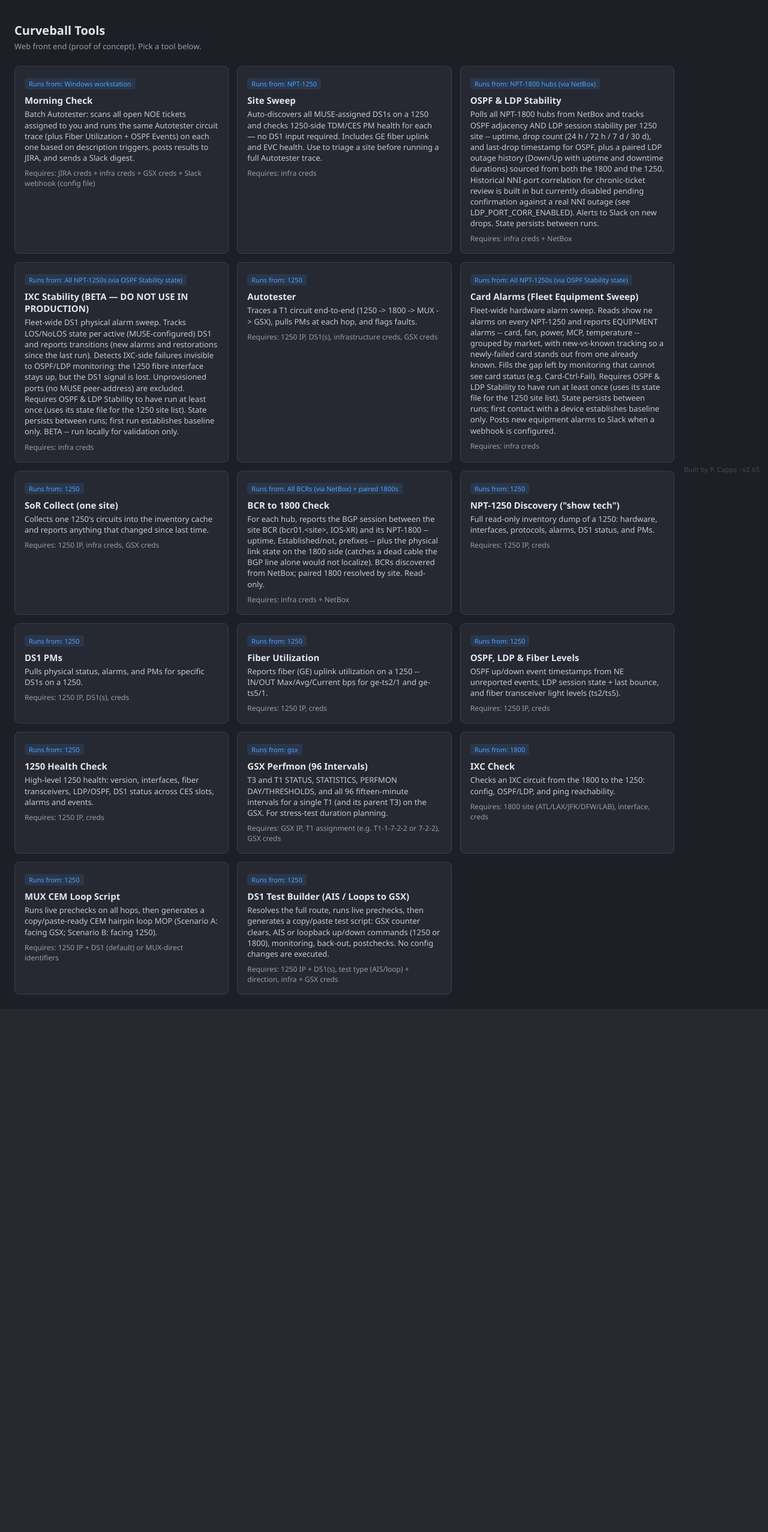
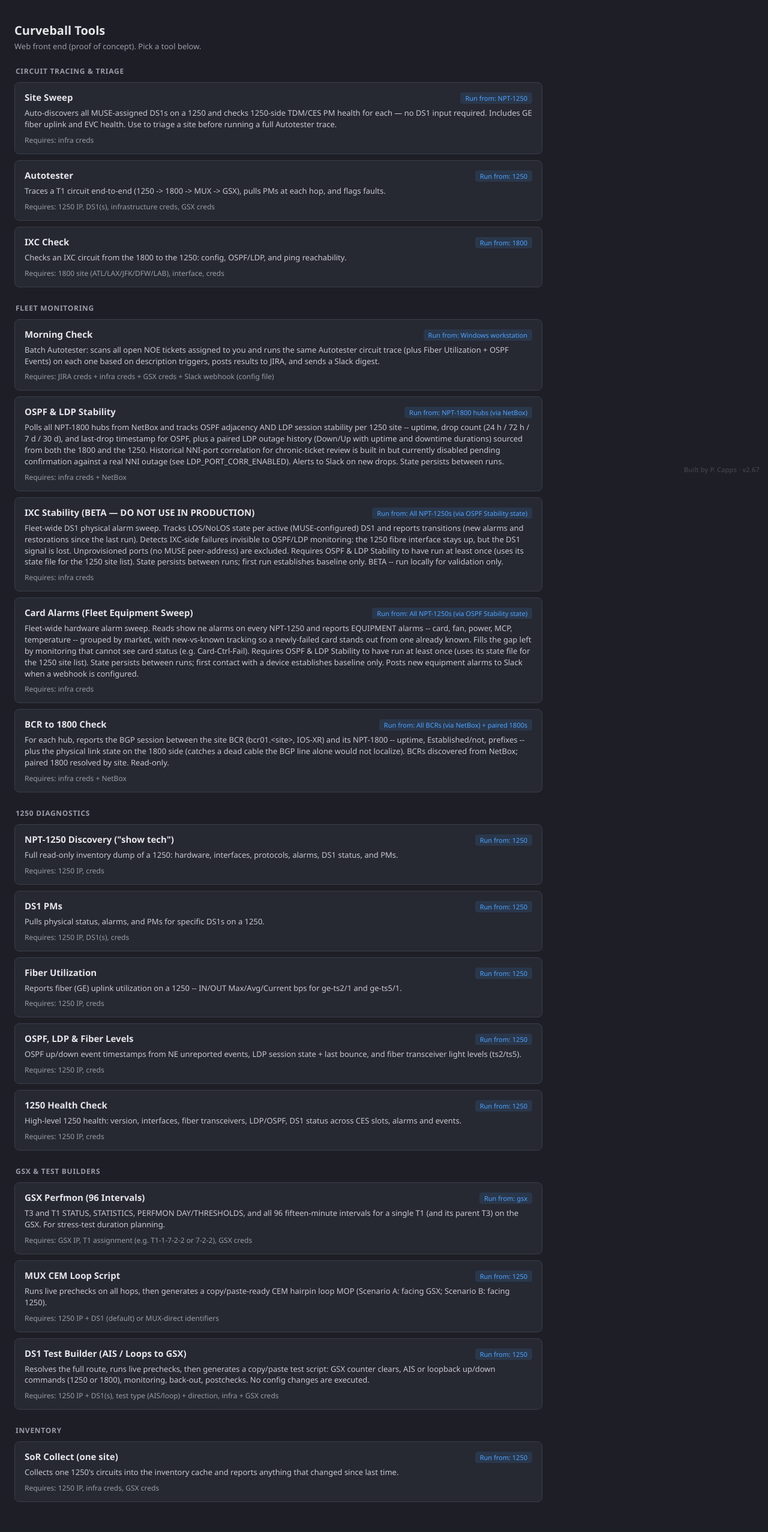
Before and after one commit to pcapps-BW/Curveball-Tools, a Flask app: page / in a window 1280 px wide. Shown: the whole page at 60% size. Before the commit the page ends 1658 px from the top, so only its background shows below. Run offline with Flask 3, Linux system fonts and the light colour scheme.

Commit message:
v2.66-v2.67: grouped-list home page with Run from: tags

```diff
--- a/app.py
+++ b/app.py
@@ -65,7 +65,7 @@ app = Flask(__name__)
 
 # Shown next to the "Built by P. Capps" watermark on every page.
 # Bump this with each release (keep in sync with CHANGELOG.md).
-APP_VERSION = "v2.65"
+APP_VERSION = "v2.67"
 
 
 @app.context_processor
@@ -405,18 +405,48 @@ _TOOL_MODULES = [
 ]
 
 
+# Home-page grouping. Keyed by module name so it lives in one place (not spread
+# across 17 TOOL_INFO dicts). A module not listed here still appears -- it falls
+# into "Other" at the bottom -- so a newly added tool is never silently dropped.
+TOOL_CATEGORIES = [
+    ("Circuit Tracing & Triage",
+        ["autotester_standalone", "site_sweep", "interface_check"]),
+    ("Fleet Monitoring",
+        ["morning_check", "ospf_stability", "ixc_stability", "card_alarms",
+         "bcr_1800_check"]),
+    ("1250 Diagnostics",
+        ["npt1250_discovery", "ds1_pms", "fiber_util", "ospf_events",
+         "health_check"]),
+    ("GSX & Test Builders",
+        ["gsx_perfmon", "mux_loop_script", "ds1_gsx_test"]),
+    ("Inventory",
+        ["sor_collect"]),
+]
+
+
 @app.route("/")
 def home():
-    tools = []
+    by_name = {}
     for mod in _TOOL_MODULES:
         info = mod.TOOL_INFO
-        tools.append({
+        by_name[mod.__name__] = {
             "name": info["name"], "ran_from": info["ran_from"],
             "desc": info["desc"], "requires": info["requires"],
             "order": info["order"], "url": TOOL_URLS[mod.__name__],
-        })
-    tools.sort(key=lambda t: t["order"])
-    return render_template("home.html", tools=tools)
+        }
+    groups, placed = [], set()
+    for label, names in TOOL_CATEGORIES:
+        items = [by_name[n] for n in names if n in by_name]
+        items.sort(key=lambda t: t["order"])
+        placed.update(names)
+        if items:
+            groups.append({"category": label, "tools": items})
+    # Anything not categorised -> "Other", so nothing disappears.
+    leftover = sorted((t for n, t in by_name.items() if n not in placed),
+                      key=lambda t: t["order"])
+    if leftover:
+        groups.append({"category": "Other", "tools": leftover})
+    return render_template("home.html", groups=groups)
 
 
 # ---- Autotester -------------------------------------------------------------
--- a/static/style.css
+++ b/static/style.css
@@ -152,21 +152,34 @@ a.download:hover { text-decoration: underline; }
 }
 
 /* Home page tool grid */
-.tool-grid {
-  display: grid; grid-template-columns: repeat(auto-fill, minmax(280px, 1fr));
-  gap: 14px; max-width: 1100px;
+/* Home page: tools grouped by category, one list per group, a card-like row
+   per tool with space between them. */
+.tool-group { max-width: 880px; margin-bottom: 26px; }
+.tool-group-label {
+  font-size: 12px; font-weight: 600; letter-spacing: 0.06em;
+  text-transform: uppercase; color: var(--muted);
+  margin: 0 0 10px 2px;
 }
-.tool-card {
+.tool-list { display: flex; flex-direction: column; gap: 10px; }
+.tool-row {
   display: block; background: var(--panel); border: 1px solid var(--border);
-  border-radius: 8px; padding: 16px; text-decoration: none; color: var(--text);
-  transition: border-color 0.15s;
+  border-radius: 8px; padding: 14px 16px; text-decoration: none;
+  color: var(--text); transition: border-color 0.15s, background 0.15s;
 }
-.tool-card:hover { border-color: var(--accent); }
-.tool-name { font-size: 15px; font-weight: 600; margin-bottom: 4px; }
+.tool-row:hover { border-color: var(--accent); background: #2b2d38; }
+.tool-row-top {
+  display: flex; justify-content: space-between; align-items: baseline;
+  gap: 14px; margin-bottom: 6px;
+}
+.tool-name { font-size: 15px; font-weight: 600; }
 .tool-ran-from {
-  display: inline-block; font-size: 11px; color: var(--accent);
-  background: rgba(79, 163, 255, 0.12); padding: 2px 7px; border-radius: 4px;
+  flex: none; font-size: 11px; color: var(--accent);
+  background: rgba(79, 163, 255, 0.12); padding: 2px 8px; border-radius: 4px;
+  white-space: nowrap;
+}
+/* Full description -- never truncated. */
+.tool-desc {
+  font-size: 13px; color: var(--text); opacity: 0.85; line-height: 1.45;
   margin-bottom: 8px;
 }
-.tool-desc { font-size: 13px; color: var(--text); opacity: 0.85; margin-bottom: 8px; line-height: 1.4; }
 .tool-requires { font-size: 12px; color: var(--muted); }
--- a/templates/home.html
+++ b/templates/home.html
@@ -5,14 +5,21 @@
 <h1>Curveball Tools</h1>
 <div class="sub">Web front end (proof of concept). Pick a tool below.</div>
 
-<div class="tool-grid">
-  {% for t in tools %}
-  <a class="tool-card" href="{{ t.url }}">
-    <div class="tool-ran-from">Runs from: {{ t.ran_from }}</div>
-    <div class="tool-name">{{ t.name }}</div>
-    <div class="tool-desc">{{ t.desc }}</div>
-    <div class="tool-requires">Requires: {{ t.requires }}</div>
-  </a>
-  {% endfor %}
+{% for g in groups %}
+<div class="tool-group">
+  <div class="tool-group-label">{{ g.category }}</div>
+  <div class="tool-list">
+    {% for t in g.tools %}
+    <a class="tool-row" href="{{ t.url }}">
+      <div class="tool-row-top">
+        <span class="tool-name">{{ t.name }}</span>
+        <span class="tool-ran-from">Run from: {{ t.ran_from }}</span>
+      </div>
+      <div class="tool-desc">{{ t.desc }}</div>
+      <div class="tool-requires">Requires: {{ t.requires }}</div>
+    </a>
+    {% endfor %}
+  </div>
 </div>
+{% endfor %}
 {% endblock %}
```
Also changed, not shown: !Revisions/CHANGELOG.md, 3 other files.
